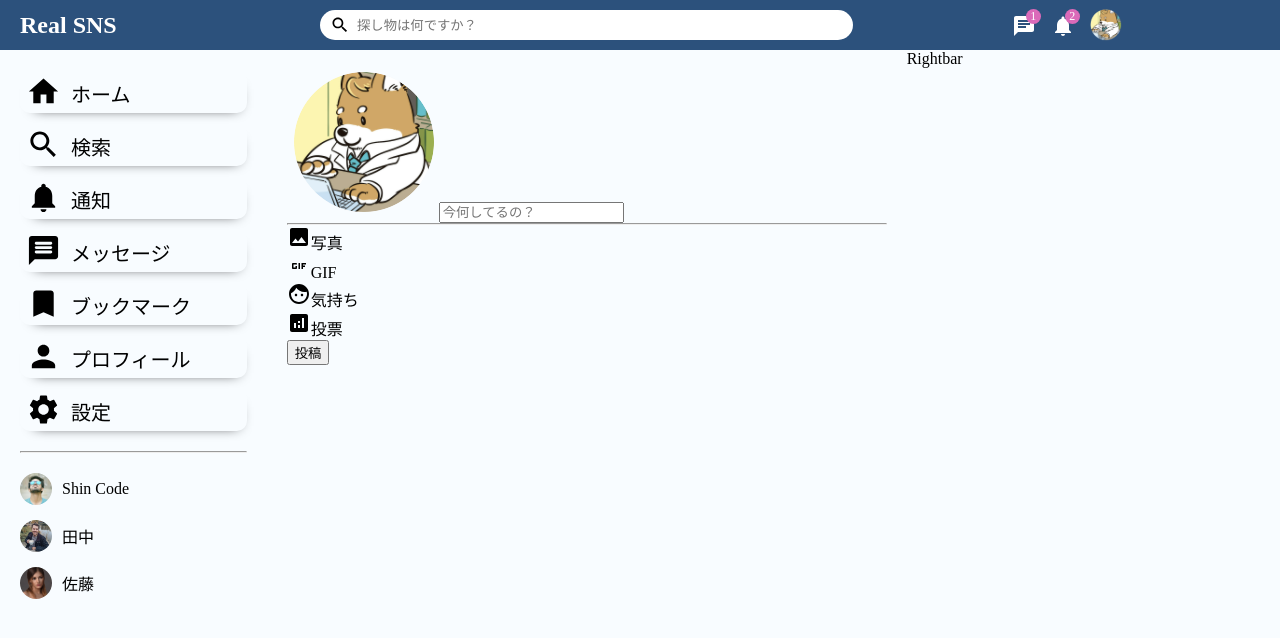
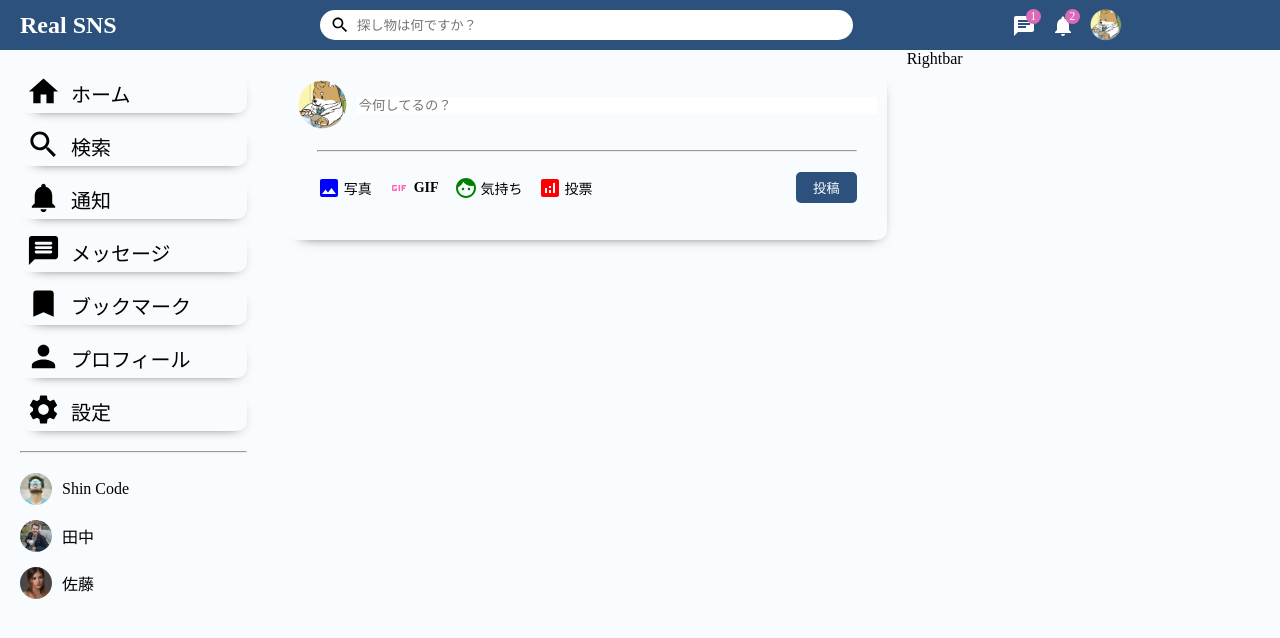
Before and after one commit to naonao-aaa/MERN-sns, a React (Create React App) app in the folder frontend/: page / in a window 1280 px wide. Shown: the top 638 px of the page. Built offline with nearby package versions, Linux system fonts and the light colour scheme.

Commit message:
Shareコンポーネントをスタイリング

```diff
--- a/frontend/src/components/share/Share.css
+++ b/frontend/src/components/share/Share.css
@@ -0,0 +1,73 @@
+.share {
+  width: 100%;
+  height: 170px;
+  box-shadow: 3px 7px 13px -12px;
+  border-radius: 10px;
+}
+
+.shareWrapper {
+  padding: 10px;
+}
+
+.shareTop {
+  display: flex;
+  align-items: center;
+}
+
+.shareProfileImg {
+  width: 50px;
+  height: 50px;
+  border-radius: 50%;
+  object-fit: cover;
+  margin-right: 10px;
+}
+
+.shareInput {
+  border: none;
+  width: 100%;
+}
+
+.shareInput:focus {
+  outline: none;
+}
+
+.shareHr {
+  margin: 20px;
+}
+
+.shareButtons {
+  display: flex;
+  align-items: center;
+  justify-content: space-between;
+}
+
+.shareOptions {
+  display: flex;
+  margin-left: 20px;
+}
+
+.shareOption {
+  display: flex;
+  align-items: center;
+  margin-right: 15px;
+  cursor: pointer;
+}
+
+.shareIcon {
+  margin-right: 3px;
+}
+
+.shareOptionText {
+  font-size: 14px;
+  font-weight: 550;
+}
+
+.shareButton {
+  border: none;
+  padding: 6px 17px;
+  background-color: #2c517c;
+  border-radius: 5px;
+  color: white;
+  cursor: pointer;
+  margin-right: 20px;
+}
--- a/frontend/src/components/share/Share.jsx
+++ b/frontend/src/components/share/Share.jsx
@@ -14,19 +14,19 @@ export default function Share() {
         <div className="shareButtons">
           <div className="shareOptions">
             <div className="shareOption">
-              <Image className="shareIcon" />
+              <Image className="shareIcon" htmlColor="blue" />
               <span className="shareOptionText">写真</span>
             </div>
             <div className="shareOption">
-              <Gif className="shareIcon" />
+              <Gif className="shareIcon" htmlColor="hotpink" />
               <span className="shareOptionText">GIF</span>
             </div>
             <div className="shareOption">
-              <Face className="shareIcon" />
+              <Face className="shareIcon" htmlColor="green" />
               <span className="shareOptionText">気持ち</span>
             </div>
             <div className="shareOption">
-              <Analytics className="shareIcon" />
+              <Analytics className="shareIcon" htmlColor="red" />
               <span className="shareOptionText">投票</span>
             </div>
           </div>
```
